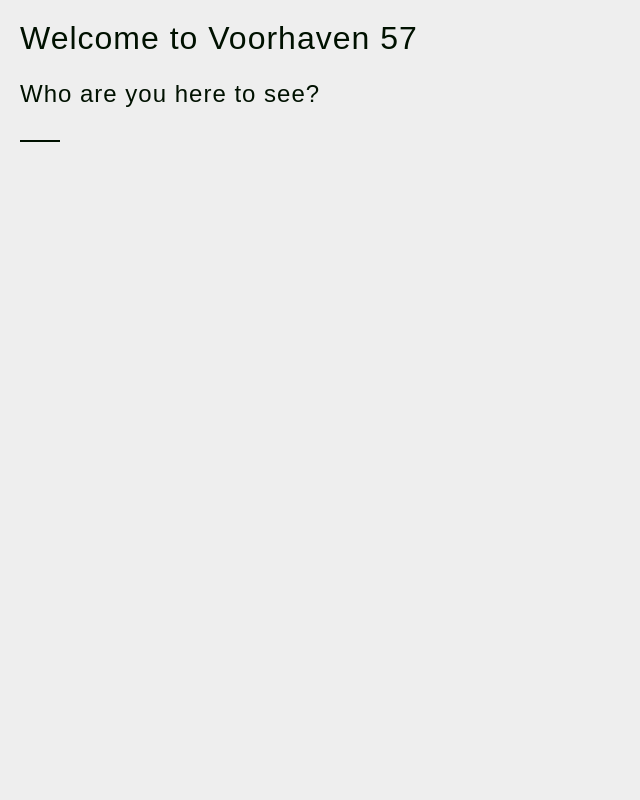
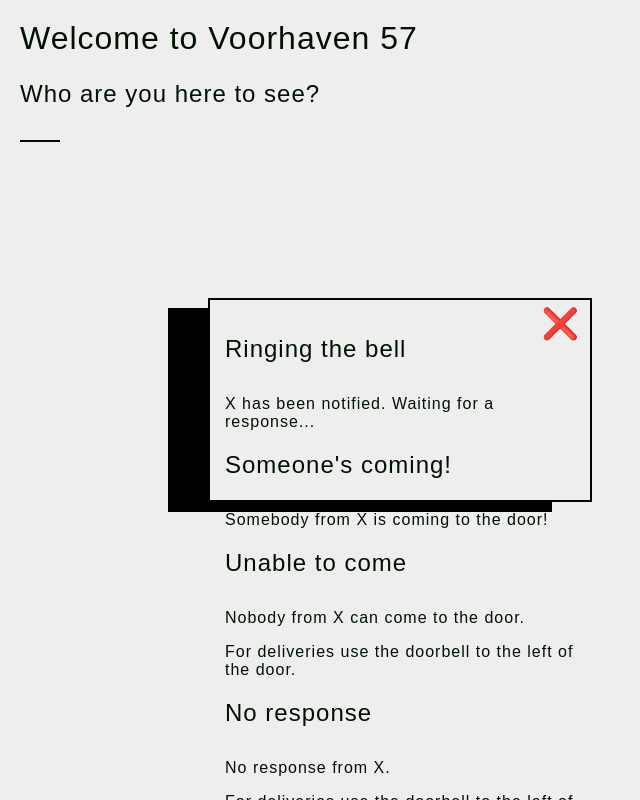
Before and after one commit to the-incredible-machine/telegram-doorbell-bot, an Electron app: page app/index.html in a window 800 px wide. Shown: the whole page, without its empty margins (0-640 px from the left). Drawn offline with nearby package versions, Linux system fonts and the light colour scheme; no server answers.

Commit message:
popup center

```diff
--- a/app/index.html
+++ b/app/index.html
@@ -37,7 +37,7 @@
 		</div>
 		<div id="not-coming" class="messages">
 			<h2>Unable to come</h2>
-			<p>Nobbody from <span class="studio">X</span> can come to the door.</p>
+			<p>Nobody from <span class="studio">X</span> can come to the door.</p>
 			<p>For deliveries use the doorbell to the left of the door.</p>
 		</div>
 		<div id="no-response" class="messages">
--- a/app/style.css
+++ b/app/style.css
@@ -83,11 +83,14 @@ div.overlay {
 }
 
 div#popup {
-	display: none;
 	position: fixed;
-	top: 100px;
+	top: 0;
+	left:0;
+	right:0;
+	bottom:0;
 	margin: auto;
 	width: 350px;
+	height:170px;
 	background-color: #eee;
 	border: 2px solid black;
 	padding: 15px;
```
